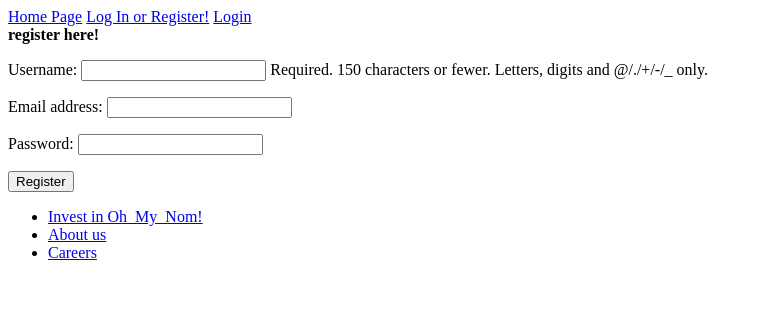
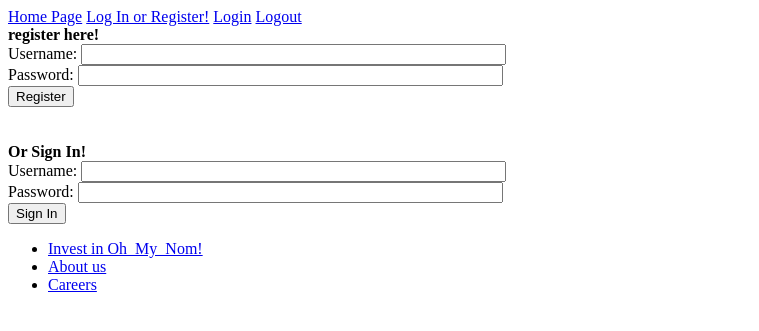
Before and after one commit to eric-gemmell/WAD_Project, a Django app: page /registersignin/ in a window 1280 px wide. Shown: the top 331 px of the page, without its empty margins (0-759 px from the left). Run offline with Django 3.2, Linux system fonts and the light colour scheme.

Commit message:
login register page working NO TESTS

```diff
--- a/Oh_My_Nom/main/forms.py
+++ b/Oh_My_Nom/main/forms.py
@@ -1,14 +1,3 @@
 from django import forms
 from django.contrib.auth.models import User
 from main.models import UserProfile
-
-class UserForm(forms.ModelForm):
-	password = forms.CharField(widget=forms.PasswordInput())
-	class Meta:
-		model = User
-		fields = ('username', 'email', 'password')
-
-class UserProfileForm(forms.ModelForm):
-	class Meta:
-		model = UserProfile
-		fields = ()
--- a/Oh_My_Nom/main/urls.py
+++ b/Oh_My_Nom/main/urls.py
@@ -9,6 +9,8 @@ urlpatterns = [
 	path("hotrestaurants/",views.hotrestaurants,name="hotrestaurants"),
 	path("registersignin/",views.registersignin,name="registersignin"),
 	path("tempsignin/",views.tempsignin,name="tempsignin"),
+	path("signin/",views.signin,name="signin"),
+	path("tempsignout/",views.tempsignout,name="tempsignout"),
 	path("myplaces/",views.myplaces,name="myplaces"),
 	path("myrecipes/",views.myrecipes,name="myrecipes"),
 	path("test/",views.test,name="test"),
--- a/Oh_My_Nom/main/views.py
+++ b/Oh_My_Nom/main/views.py
@@ -1,7 +1,6 @@
 from django.shortcuts import render
-from django.http import HttpResponse
-from main.forms import UserForm, UserProfileForm
-from django.contrib.auth import authenticate, login
+from django.contrib.auth.models import User
+from django.contrib.auth import authenticate, login, logout
 from django.http import HttpResponseRedirect, HttpResponse
 from django.urls import reverse
 
@@ -19,23 +18,65 @@ def randomrecipes(request):
 
 def registersignin(request):
 	registered = False
+	context_dict={}
 	if request.method == 'POST':
-		user_form = UserForm(data=request.POST)
-		profile_form = UserProfileForm(data=request.POST)
-		if user_form.is_valid() and profile_form.is_valid():
-			user = user_form.save()
-			user.set_password(user.password)
-			user.save()
-			profile = profile_form.save(commit=False)
-			profile.user = user
-			registered = True
+		if(request.POST.get("registerusername") and request.POST.get("registerpassword")):
+			print("\n\n GOT REGISTER INFORMATION \n\n")
+			username = request.POST.get("registerusername")
+			password = request.POST.get("registerpassword")
+			try:
+				User.objects.get(username=username)
+				print("\n\nNON UNIQUE USERNAME")
+				context_dict["register_error"] = "An account with that username already exists"
+			except:
+				print("\n\nUNIQUE USERNAME")
+				user = User(username=username)
+				user.save()
+				#STILL need to check if password meets minum requirements
+				#CHECK IF PASSWORD IS GOOD HERE
+				user.set_password(password)
+				user.save()
+				print("\n\n Successfully saved user\n\n")
+				user = authenticate(username=username, password=password)
+				if user:
+					 if user.is_active:
+                                		login(request, user)
+                                		return HttpResponseRedirect(reverse('main:index'))
+
+		elif(request.POST.get("signinusername") and request.POST.get("signinpassword")):
+			print("\n\n GOT SIGNIN INFORMATION \n\n")
+			username = request.POST.get('signinusername')
+			password = request.POST.get('signinpassword')
+			user = authenticate(username=username, password=password)
+			if user:
+				if user.is_active:
+					login(request, user)
+					return HttpResponseRedirect(reverse('main:index'))
+				else:
+					context_dict["signin_error"] = "Your account is disabled"
+			else:
+				print("Invalid login details: {0}, {1}".format(username, password))
+				context_dict["signin_error"] = "Incorrect login details"
+
+	return render(request,"main/registersignin.html",context = context_dict)
+
+def signin(request):
+	print("received request in sign in !")
+	if request.method == 'POST':
+		username = request.POST.get('username')
+		password = request.POST.get('password')
+		user = authenticate(username=username, password=password)
+		if user:
+			if user.is_active:
+				login(request, user)
+				return HttpResponseRedirect(reverse('main:index'))
+			else:
+				return HttpResponse("Your account is disabled.")
 		else:
-			print(user_form.errors, profile_form.errors)
+			print("Invalid login details: {0}, {1}".format(username, password))
+			return HttpResponse("Invalid login details supplied.")
 	else:
-		user_form = UserForm()
-		profile_form = UserProfileForm()
-
-	return render(request,"main/registersignin.html",{'user_form': user_form,'profile_form': profile_form,'registered': registered})
+		return HttpResponseRedirect(reverse("main:index"))
 
 def tempsignin(request):
 	if request.method == 'POST':
@@ -54,10 +95,16 @@ def tempsignin(request):
 	else:
 		return render(request, 'main/tempsignin.html', {})
 
+def tempsignout(request):
+	logout(request)
+	return HttpResponseRedirect(reverse("main:index"))
+
 def myplaces(request):
 	return render(request,"main/myplaces.html")
 
 def myrecipes(request):
+	if not request.user.is_authenticated:
+		return HttpResponseRedirect(reverse("main:tempsignin"))
 	return render(request,"main/myrecipes.html")
 
 def test(request):
--- a/Oh_My_Nom/templates/main/base.html
+++ b/Oh_My_Nom/templates/main/base.html
@@ -16,6 +16,7 @@
 			<!-- Meant to change to detect if we are logged in but that is beyond me atm -->
 			<a href="{% url 'main:registersignin' %}">Log In or Register!</a>
 			<a href="{% url 'main:tempsignin' %}">Login</a>
+			<a href="{% url "main:tempsignout" %}">Logout</a>
 			<br />
 		<div/>
 		<div>
--- a/Oh_My_Nom/templates/main/registersignin.html
+++ b/Oh_My_Nom/templates/main/registersignin.html
@@ -2,18 +2,31 @@
 {% load staticfiles %}
 
 {% block main_block %}
-	{% if registered %}
-		<strong>thank you for registering!</strong>
-		<a href="{% url 'main:index' %}">Return to the homepage.</a><br />
-	{% else %}
-		<strong>register here!</strong><br />
-		<form id="user_form" method="post" action="{% url 'main:registersignin' %}"enctype="multipart/form-data">
-			{% csrf_token %}
-			<!-- Display each form -->
-			{{ user_form.as_p }}
-			{{ profile_form.as_p }}
-			<!-- Provide a button to click to submit the form. -->
-			<input type="submit" name="submit" value="Register" />
-		</form>
+	<strong>register here!</strong><br />
+	{% if register_error %}
+		<p>{{ register_error }}<p/>
 	{% endif %}
+	<form id="user_form" method="post" action="{% url 'main:registersignin' %}"enctype="multipart/form-data">
+		{% csrf_token %}
+		Username: <input type="text" name="registerusername" value="" size="50" />
+		<br />
+		Password: <input type="password" name="registerpassword" value="" size="50" />
+		<br />
+		<input type="submit" name="submit" value="Register" />
+	</form>
+	<br />
+	<br />
+	<strong>Or Sign In!</strong>
+	{% if signin_error %}
+		<p>{{ signin_error }}<p/>
+	{% endif %}
+	<form id="login_form" method="post" action="{% url 'main:registersignin' %}">
+		{% csrf_token %}
+		Username: <input type="text" name="signinusername" value="" size="50" />
+		<br />
+		Password: <input type="password" name="signinpassword" value="" size="50" />
+		<br />
+		<input type="submit" value="Sign In" />
+	</form>
+
 {% endblock %}
```
Also changed, not shown: Oh_My_Nom/db.sqlite3.
